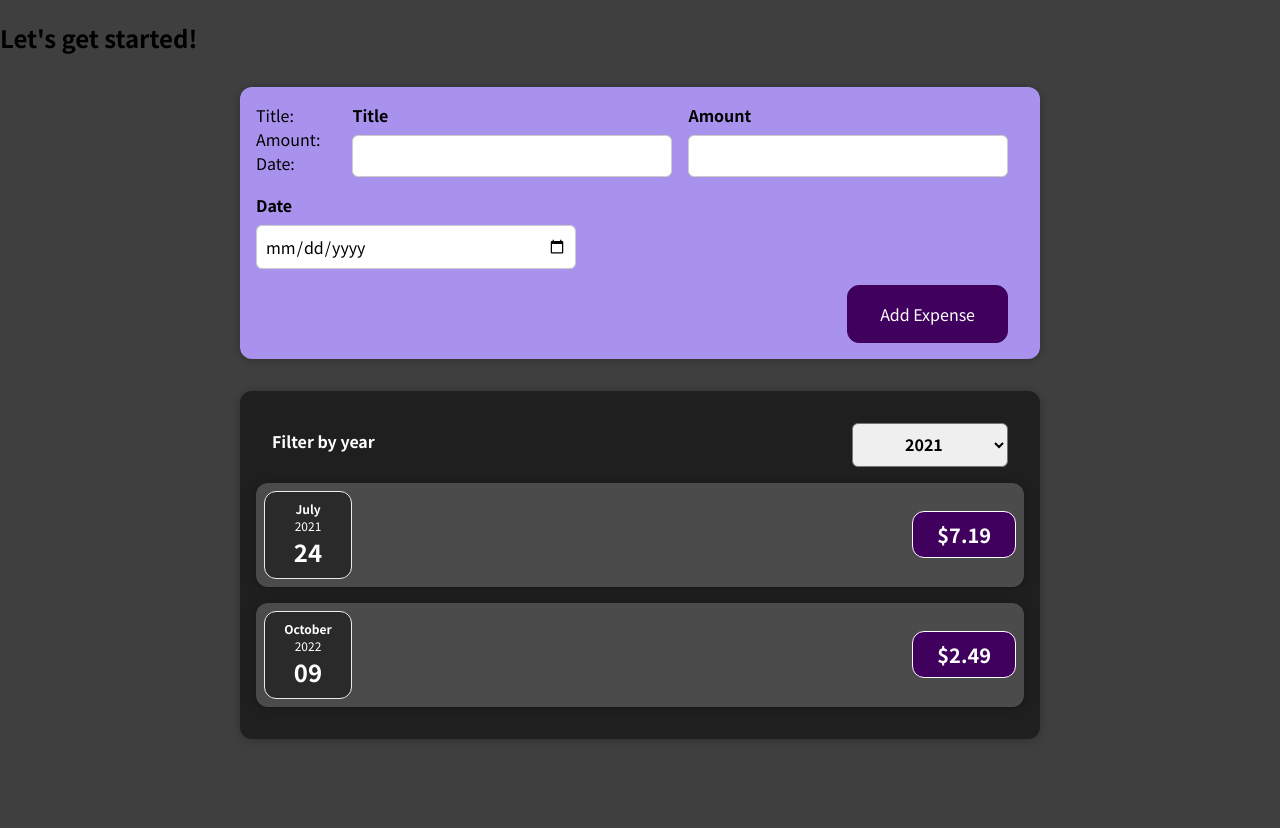
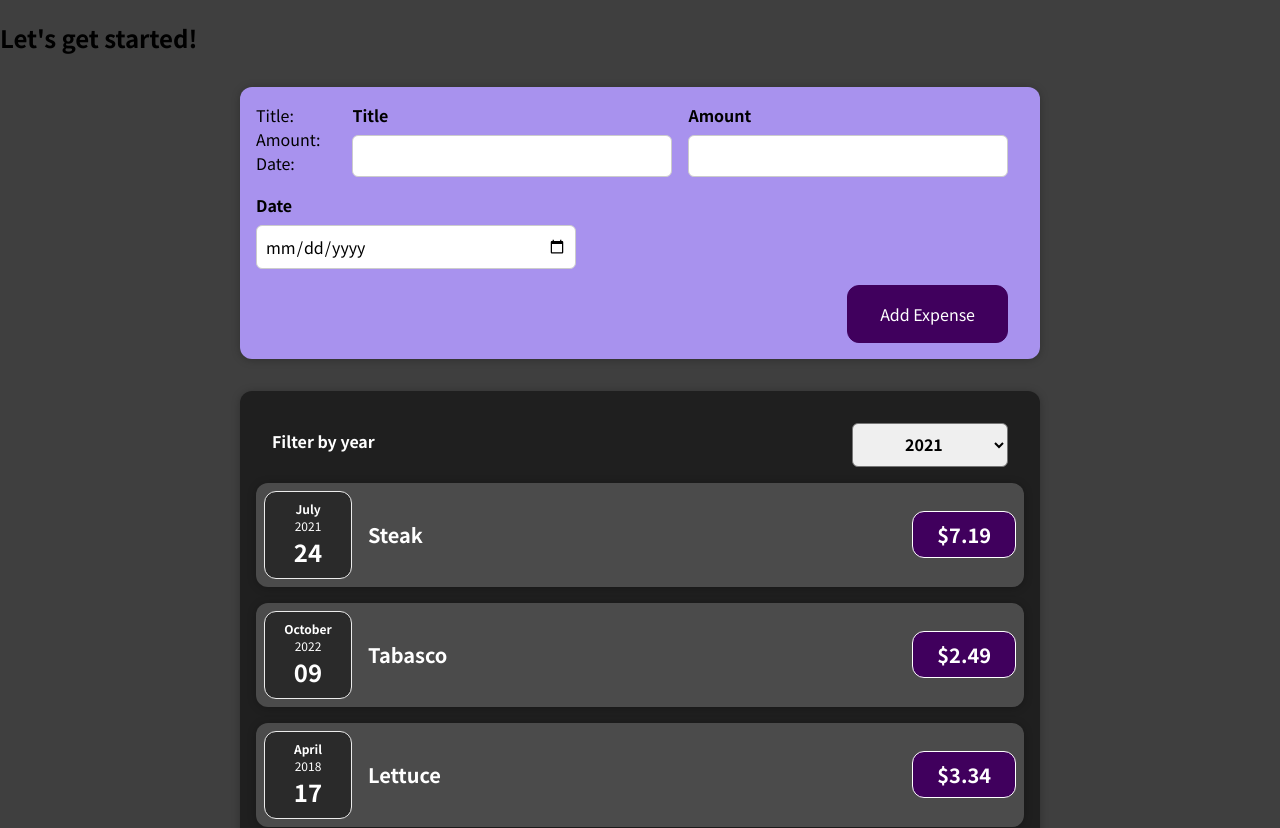
Before and after one commit to ToddJMullen/ReactComplete, a React (Create React App) app: page / in a window 1280 px wide. Shown: the top 828 px of the page. Before the commit the page ends 800 px from the top, so only its background shows below. Built offline with nearby package versions, Linux system fonts and the light colour scheme.

Commit message:
App.js, Fix missing item titles

```diff
--- a/src/App.js
+++ b/src/App.js
@@ -19,10 +19,10 @@ function date(){
   return date;
 }
 function title(){
-  return ["Lettuce", "Tabasco","Burritos","Steak","Jalapenos"][rand(5)]
+  return ["Lettuce", "Tabasco","Burritos","Steak","Jalapenos"][rand(0,5)]
 }
 function generateExpenses(){
-  let n = rand(1,3)
+  let n = rand(1,11)
   ,ary = []
   ;
   for (let i = 0; i < n; i++) {
```
